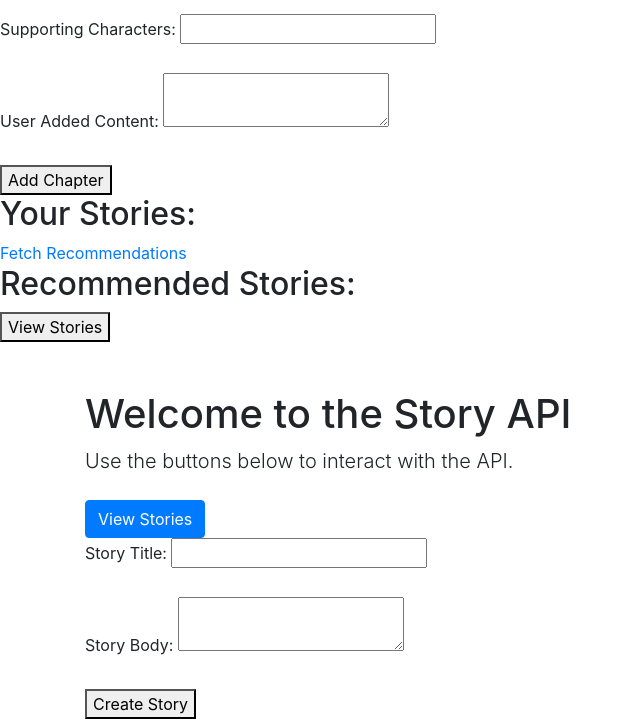
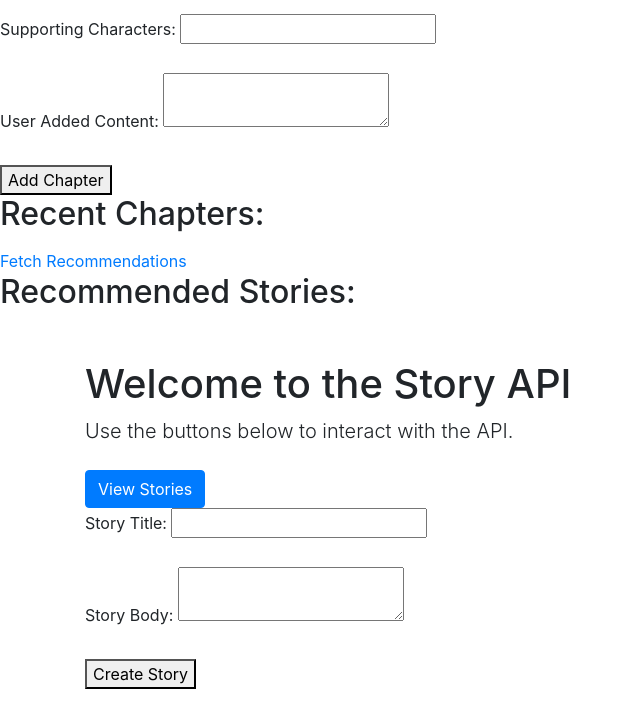
Before and after one commit to delinecnlin/kidstory_api, a Flask app: template templates/index.html in a window 1280 px wide. Shown: the part 169-888 px from the top of the page, without its empty margins (0-640 px from the left). After the commit the page ends 858 px from the top, so only its background shows below. Run offline with Flask 3, Linux system fonts and the light colour scheme; the template is opened without the code that fills it, so the values that code supplies are empty; the visitor is signed in with stand-in values (Sample User, id 1); some libraries are stand-ins or nearby versions.

Commit message:
fix: Remove duplicate 'View Stories' button and update URL, display recent chapters on index page

```diff
--- a/templates/index.html
+++ b/templates/index.html
@@ -23,8 +23,12 @@
         <textarea id="user_added_content" name="user_added_content"></textarea><br><br>
         <button type="button" onclick="createOrAddChapter()">Add Chapter</button>
     </form>
-    <h2>Your Stories:</h2>
-    <div id="userStories"></div>
+    <h2>Recent Chapters:</h2>
+    <ul>
+        {% for chapter in recent_chapters %}
+            <li>{{ chapter.title }} - {{ chapter.body[:100] }}...</li>
+        {% endfor %}
+    </ul>
 
     <a href="/recommendations" id="fetchRecommendationsButton">Fetch Recommendations</a>
     <h2>Recommended Stories:</h2>
@@ -165,8 +169,6 @@
         // Fetch recommendations on button click
         document.getElementById('fetchRecommendationsButton').addEventListener('click', fetchRecommendations);
     </script>
-    <button onclick="viewStories()">View Stories</button>
-    <pre id="viewStories"></pre>
 
     <script>
         async function addChapter() {
@@ -220,7 +222,7 @@
         <h1 class="mt-5">Welcome to the Story API</h1>
         <p class="lead">Use the buttons below to interact with the API.</p>
         <div class="mt-4">
-            <a href="/api/stories" class="btn btn-primary">View Stories</a>
+            <a href="/stories" class="btn btn-primary">View Stories</a>
             <form id="createStoryForm">
                 <label for="storyTitle">Story Title:</label>
                 <input type="text" id="storyTitle" name="storyTitle" required><br><br>
```
